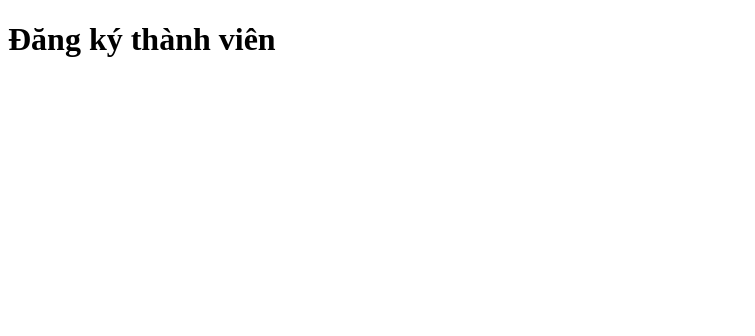
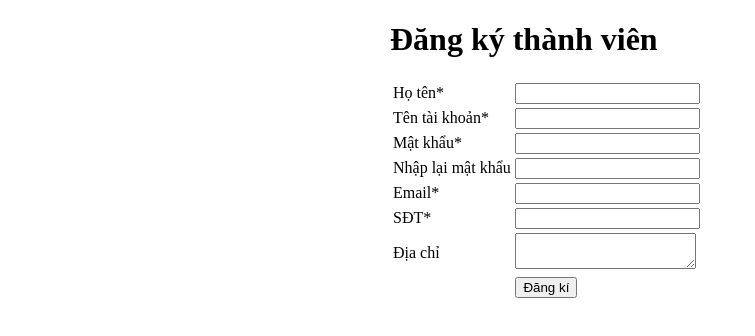
Before and after one commit to nguyenha2k1/bt-form-dang-ky-thanh-vien, a plain HTML site: page index.html in a window 1280 px wide. Shown: the whole page, without its empty margins (0-755 px from the left). Drawn offline with Linux system fonts and the light colour scheme.

Commit message:
tao khung

```diff
--- a/index.html
+++ b/index.html
@@ -6,9 +6,51 @@
 	<link rel="stylesheet" type="text/css" href="css/style.css">
 </head>
 <body>
-<div>
+<div style="width: 500px; margin:auto;">
 	<h1>Đăng ký thành viên</h1>
+	<table>
+		<tr>
+			<td>Họ tên*</td>
+			<td><input type="text" id="hoten"></td>
+			<td><div id="1"></div></td>
+		</tr>
+		<tr>
+			<td>Tên tài khoản*</td>
+			<td><input type="text" id="tentk"></td>
+			<td><div id="2"></div></td>
+		</tr>
+		<tr>
+			<td>Mật khẩu*</td>
+			<td><input type="password" id="mk" ></td>
+			<td><div id="3"></div></td>
+		</tr>
+		<tr>
+			<td>Nhập lại mật khẩu</td>
+			<td><input type="password" id="nhaplaimk"></td>
+			<td><div id="4"></div></td>
+		</tr>
+		<tr>
+			<td>Email*</td>
+			<td><input type="text" id="email"></td>
+			<td><div id="5"></div></td>
+		</tr>
+		<tr>
+			<td>SĐT*</td>
+			<td><input type="text" id="sdt"></td>
+			<td><div id="6"></div></td>
+		</tr>
+		<tr>
+			<td>Địa chỉ</td>
+			<td><textarea id="diachi"></textarea></td>
+			<td><div id="7"></div></td>
+		</tr>
+		<tr>
+			<td colspan="2" align="center"><input type="button" value="Đăng kí" onclick="Kiemtra()" ></td>
+		</tr>
+	</table>
+	<script type="text/javascript">
 
+	</script>
 </div>
 </body>
 </html>
```
